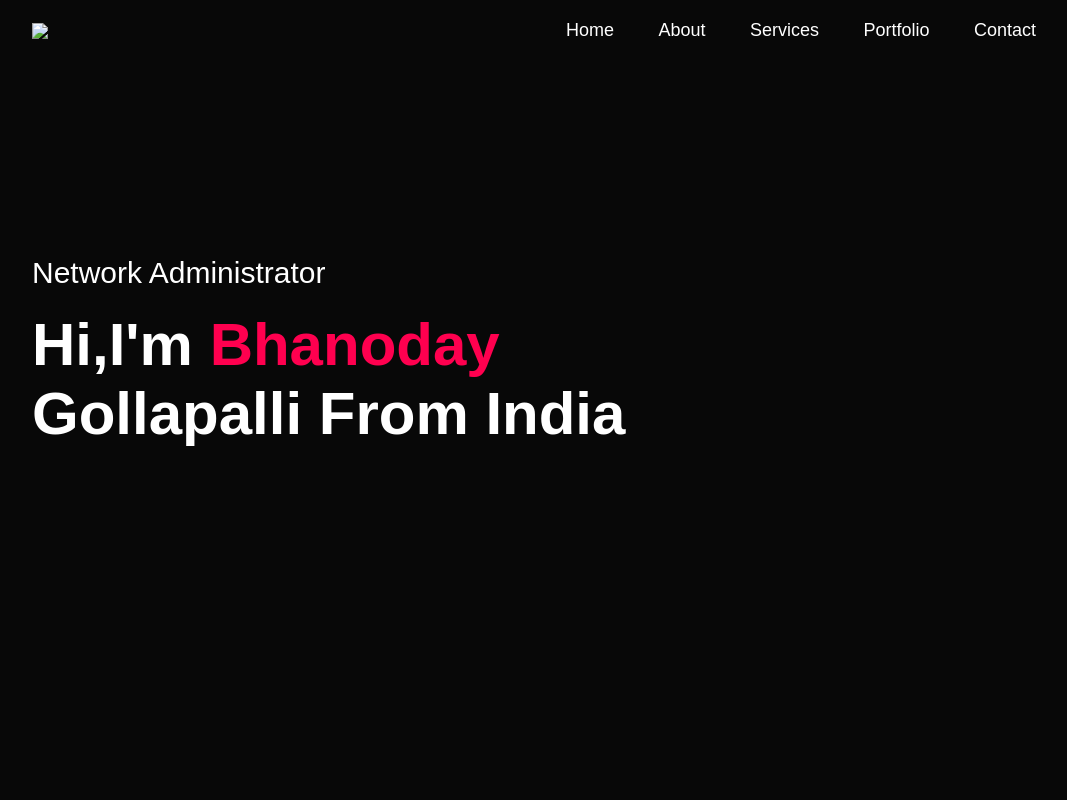
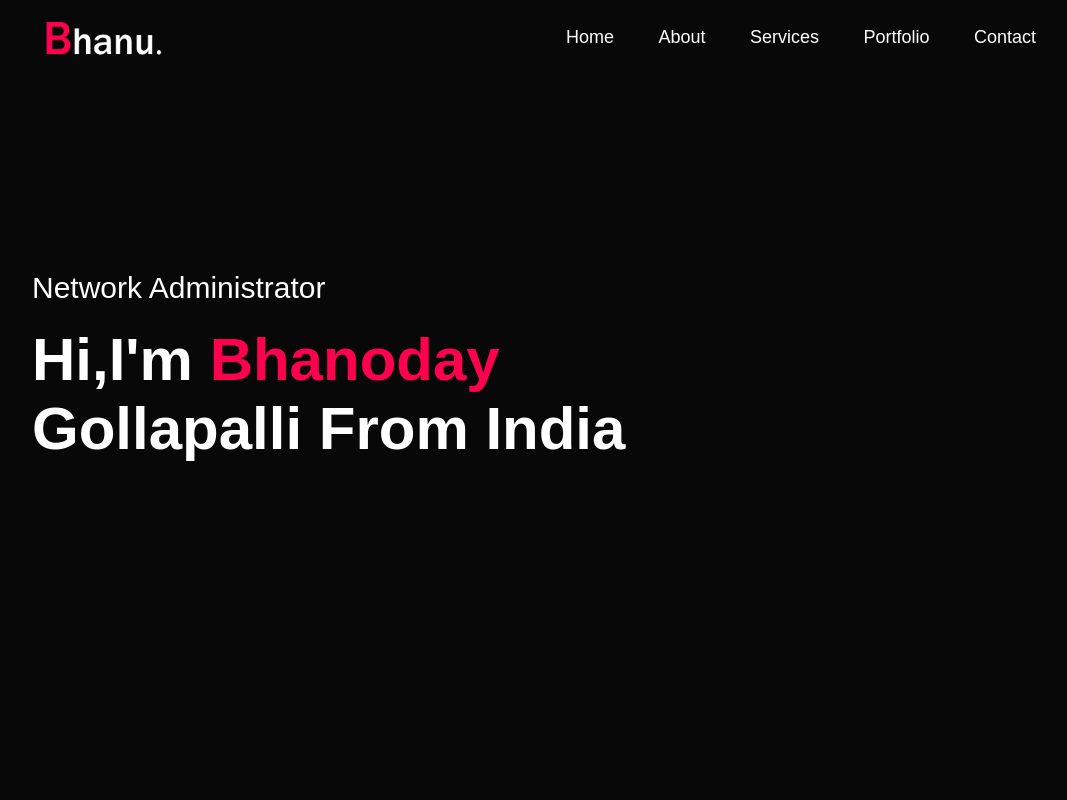
Before and after one commit to BhanodayGollapalli/portfolio, a plain HTML site: page index.html in a window 1280 px wide. Shown: the top 800 px of the page, without its empty margins (96-1163 px from the left). Drawn offline with Linux system fonts and the light colour scheme.

Commit message:
Update index.html

```diff
--- a/index.html
+++ b/index.html
@@ -13,7 +13,7 @@
 <div id="header" >
     <div class="container">
         <nav>
-            <img src="images/logo.png" class="logo">
+            <img src="logo.png" class="logo">
 
             <ul id="sidemenu">
                 <li><a href="#header">Home</a></li>
```
